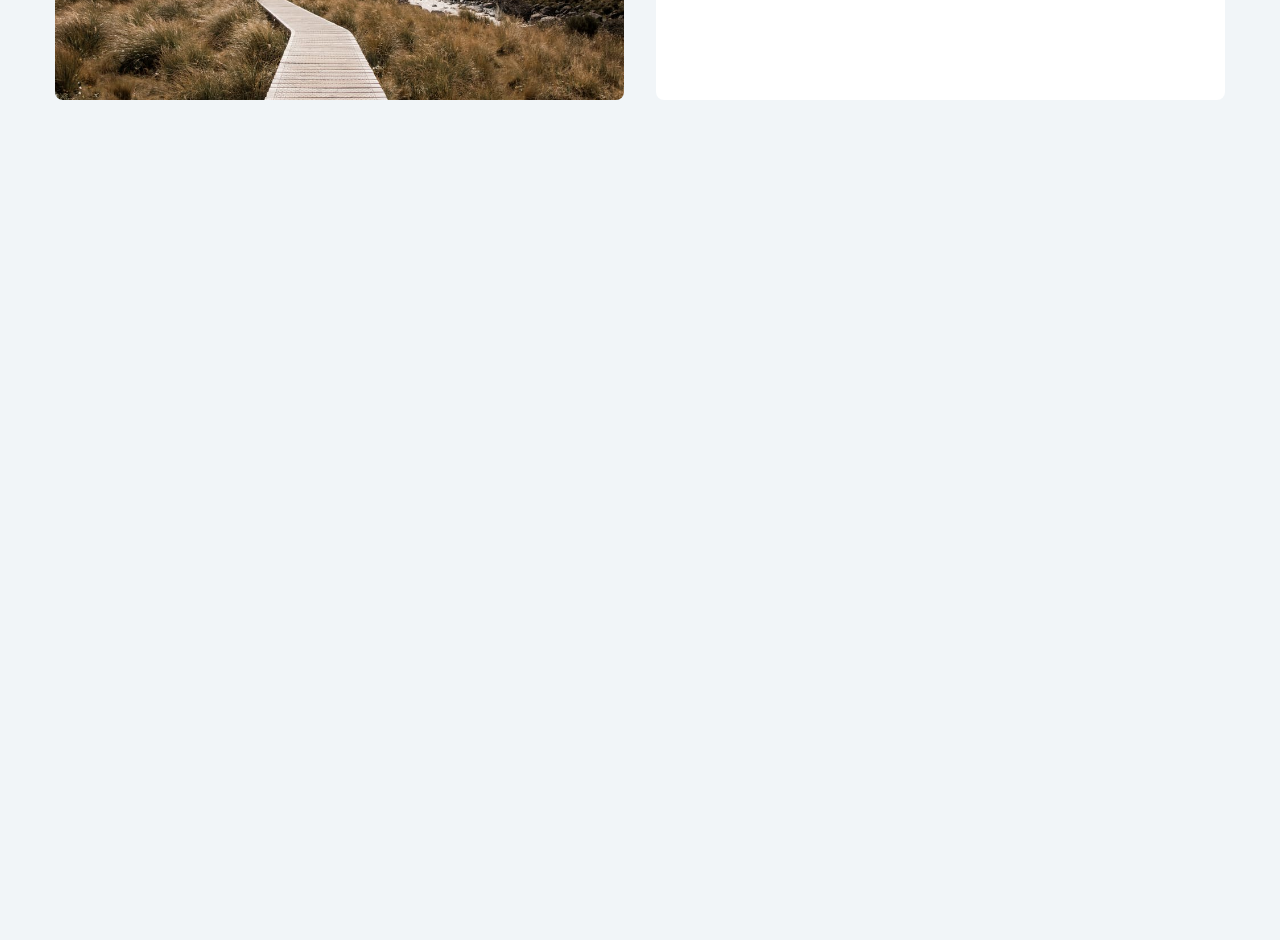
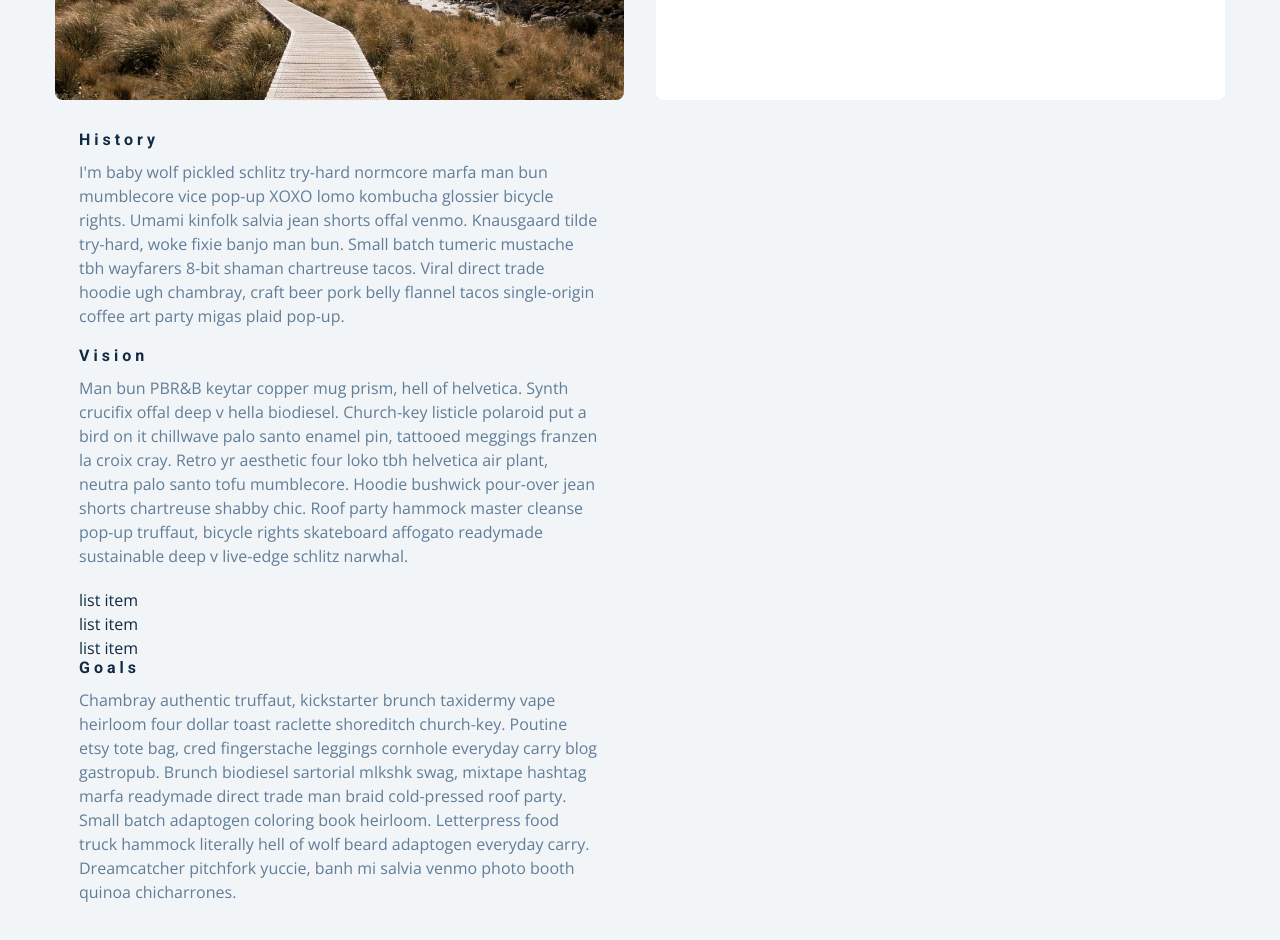
Before and after one commit to claudiahW/jstabs, a plain HTML site: page index.html in a window 1280 px wide. Shown: the part 360-1300 px from the top of the page. Before the commit the page ends 800 px from the top, so only its background shows below. Drawn offline with nearby package versions, Linux system fonts and the light colour scheme.

Commit message:
add paragraph content

```diff
--- a/index.html
+++ b/index.html
@@ -20,10 +20,62 @@
         <article class="about">
             <!-- btn container -->
             <div class="btn-container">
-                <button class="tab-btn" data-id="history" >history</button>
+                <button class="tab-btn active" data-id="history" >history</button>
                 <button class="tab-btn" data-id="vision">vision</button>
                 <button class="tab-btn" data-id="goals">goals</button>
             </div>
+
+        </article>
+        <article class="about-content">
+
+            <!-- single item -->
+            <div class="content active" id="history">
+                <h4>history</h4>
+                <p>
+                    I'm baby wolf pickled schlitz try-hard normcore marfa man bun mumblecore vice
+                    pop-up XOXO lomo kombucha glossier bicycle rights. Umami kinfolk salvia jean
+                    shorts offal venmo. Knausgaard tilde try-hard, woke fixie banjo man bun. Small
+                    batch tumeric mustache tbh wayfarers 8-bit shaman chartreuse tacos. Viral
+                    direct trade hoodie ugh chambray, craft beer pork belly flannel tacos
+                    single-origin coffee art party migas plaid pop-up.
+                  </p>
+            </div>
+            <!-- end of single item -->
+
+             <!-- single item -->
+             <div class="content active" id="vision">
+                <h4>vision</h4>
+                <p>
+                    Man bun PBR&B keytar copper mug prism, hell of helvetica. Synth crucifix offal
+                    deep v hella biodiesel. Church-key listicle polaroid put a bird on it
+                    chillwave palo santo enamel pin, tattooed meggings franzen la croix cray.
+                    Retro yr aesthetic four loko tbh helvetica air plant, neutra palo santo tofu
+                    mumblecore. Hoodie bushwick pour-over jean shorts chartreuse shabby chic. Roof
+                    party hammock master cleanse pop-up truffaut, bicycle rights skateboard
+                    affogato readymade sustainable deep v live-edge schlitz narwhal.
+                  </p>
+                  <ul>
+                    <li>list item</li>
+                    <li>list item</li>
+                    <li>list item</li>
+                  </ul>
+            </div>
+            <!-- end of single item -->
+             <!-- single item -->
+             <div class="content active" id="goals">
+                <h4>Goals</h4>
+            </div>
+            <p>
+                Chambray authentic truffaut, kickstarter brunch taxidermy vape heirloom four
+                dollar toast raclette shoreditch church-key. Poutine etsy tote bag, cred
+                fingerstache leggings cornhole everyday carry blog gastropub. Brunch biodiesel
+                sartorial mlkshk swag, mixtape hashtag marfa readymade direct trade man braid
+                cold-pressed roof party. Small batch adaptogen coloring book heirloom.
+                Letterpress food truck hammock literally hell of wolf beard adaptogen everyday
+                carry. Dreamcatcher pitchfork yuccie, banh mi salvia venmo photo booth quinoa
+                chicharrones.
+              </p>
+            <!-- end of single item -->
         </article>
     </div>
    </section>
```
